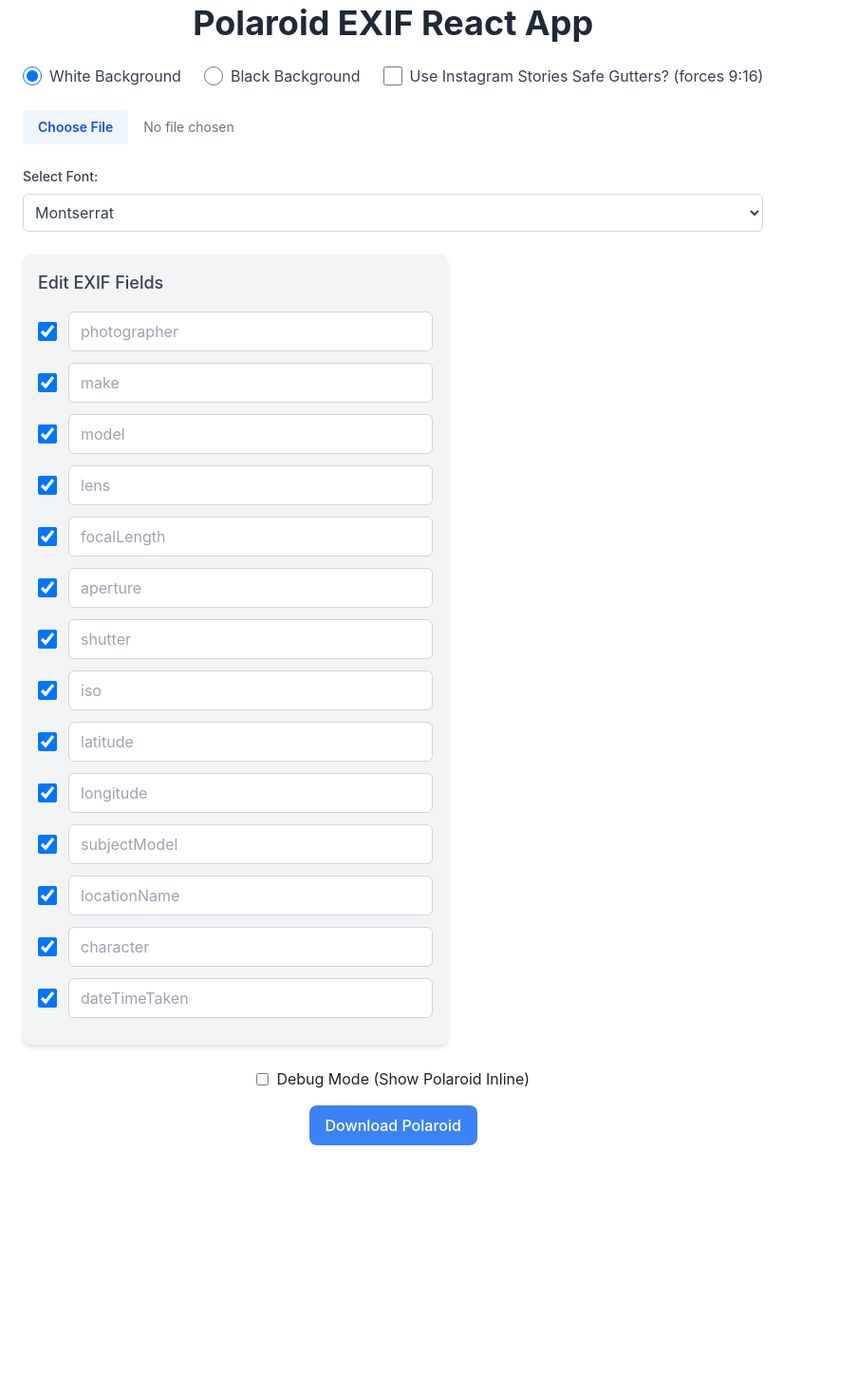
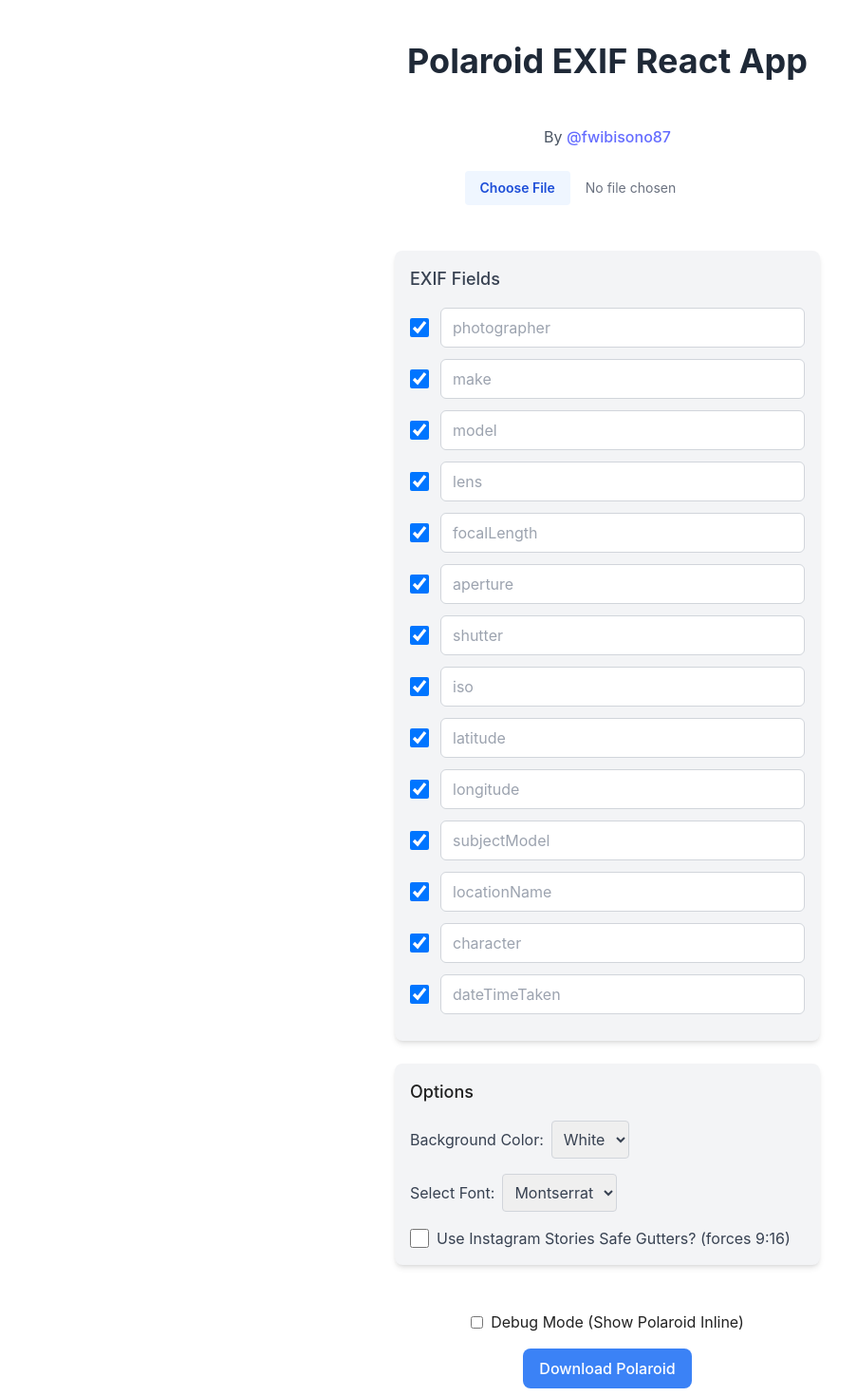
Before and after one commit to fwibisono87/exifgen, a React (Vite) app: page / in a window 1280 px wide. Shown: the part 20-1490 px from the top of the page at 95% size, without its empty margins (0-903 px from the left). Before the commit the page ends 1250 px from the top, so only its background shows below. Built offline with nearby package versions, Linux system fonts and the light colour scheme.

Commit message:
fix styling

```diff
--- a/src/App.tsx
+++ b/src/App.tsx
@@ -1,34 +1,39 @@
-import React, { useState } from 'react';
-import exifr from 'exifr';
-import EXIFForm from './components/EXIFForm';
-import CanvasPreview from './components/CanvasPreview';
-import { ExifFormData } from './types';
+import React, { useState } from "react";
+import exifr from "exifr";
+import EXIFForm from "./components/EXIFForm";
+import CanvasPreview from "./components/CanvasPreview";
+import { ExifFormData } from "./types";
+import OptionsForm from "./components/OptionsForm";
 
 const App: React.FC = () => {
   const [selectedFile, setSelectedFile] = useState<File | null>(null);
-  const [bgColor, setBgColor] = useState<'white' | 'black'>('white');
-  const [fontColor, setFontColor] = useState<'black' | 'white'>('black');
-  const [selectedFont, setSelectedFont] = useState<'Arial' | 'Courier' | 'Quicksand' | 'Poppins' | 'Montserrat'>('Montserrat');
+  const [bgColor, setBgColor] = useState<"white" | "black">("white");
+  const [fontColor, setFontColor] = useState<"black" | "white">("black");
+  const [selectedFont, setSelectedFont] = useState<
+    "Arial" | "Courier" | "Quicksand" | "Poppins" | "Montserrat"
+  >("Montserrat");
   const [useInstagramSafeGutters, setUseInstagramSafeGutters] = useState(false);
 
   const [exifFormData, setExifFormData] = useState<ExifFormData>({
-    photographer: '',
-    make: '',
-    model: '',
-    lens: '',
-    focalLength: '',
-    aperture: '',
-    shutter: '',
-    iso: '',
-    latitude: '',
-    longitude: '',
-    subjectModel: '',
-    locationName: '',
-    character: '',
-    dateTimeTaken: '',
+    photographer: "",
+    make: "",
+    model: "",
+    lens: "",
+    focalLength: "",
+    aperture: "",
+    shutter: "",
+    iso: "",
+    latitude: "",
+    longitude: "",
+    subjectModel: "",
+    locationName: "",
+    character: "",
+    dateTimeTaken: "",
   });
 
-  const [exifDisplay, setExifDisplay] = useState<{ [K in keyof ExifFormData]: boolean }>({
+  const [exifDisplay, setExifDisplay] = useState<{
+    [K in keyof ExifFormData]: boolean;
+  }>({
     photographer: true,
     make: true,
     model: true,
@@ -56,93 +61,67 @@ const App: React.FC = () => {
   };
 
   const handleFileChange = async (e: React.ChangeEvent<HTMLInputElement>) => {
-    console.log('[INFO] handleFileChange called');
+    console.log("[INFO] handleFileChange called");
     const file = e.target.files?.[0];
     if (!file) {
-      console.log('[INFO] No file selected');
+      console.log("[INFO] No file selected");
       return;
     }
     setSelectedFile(file);
-    console.log('[INFO] File selected:', file.name);
+    console.log("[INFO] File selected:", file.name);
 
     try {
       const data = await exifr.parse(file);
-      console.log('[INFO] EXIF data successfully parsed:', data);
+      console.log("[INFO] EXIF data successfully parsed:", data);
 
       setExifFormData((prev) => ({
         ...prev,
-        photographer: data?.Artist || '',
-        make: data?.Make || '',
-        model: data?.Model || '',
-        lens: data?.LensModel || '',
-        focalLength: data?.FocalLength ? `${data.FocalLength}` : '',
-        aperture: data?.FNumber ? `ƒ/${data.FNumber}` : '',
-        shutter: data?.ExposureTime ? formatShutterSpeed(data.ExposureTime) : '',
-        iso: data?.ISO ? `ISO ${data.ISO}` : '',
-        latitude: data?.latitude ? data.latitude.toFixed(6) : '',
-        longitude: data?.longitude ? data.longitude.toFixed(6) : '',
-        dateTimeTaken: data?.dateTimeOriginal
-          ? 'ada anjir'
-          : '',
+        photographer: data?.Artist || "",
+        make: data?.Make || "",
+        model: data?.Model || "",
+        lens: data?.LensModel || "",
+        focalLength: data?.FocalLength ? `${data.FocalLength}` : "",
+        aperture: data?.FNumber ? `ƒ/${data.FNumber}` : "",
+        shutter: data?.ExposureTime
+          ? formatShutterSpeed(data.ExposureTime)
+          : "",
+        iso: data?.ISO ? `ISO ${data.ISO}` : "",
+        latitude: data?.latitude ? data.latitude.toFixed(6) : "",
+        longitude: data?.longitude ? data.longitude.toFixed(6) : "",
+        dateTimeTaken: data?.dateTimeOriginal ? "ada anjir" : "",
       }));
     } catch (error) {
-      console.error('[ERROR] Failed to read EXIF data:', error);
+      console.error("[ERROR] Failed to read EXIF data:", error);
     }
   };
 
-  const handleBgColorChange = (color: 'white' | 'black') => {
-    console.log('[INFO] handleBgColorChange called', { color });
+  const handleBgColorChange = (color: "white" | "black") => {
+    console.log("[INFO] handleBgColorChange called", { color });
     setBgColor(color);
-    setFontColor(color === 'white' ? 'black' : 'white');
-    console.log('[INFO] Background colour changed to:', color);
+    setFontColor(color === "white" ? "black" : "white");
+    console.log("[INFO] Background colour changed to:", color);
   };
 
   const handleExifFieldChange = (field: keyof ExifFormData, value: string) => {
-    console.log('[INFO] handleExifFieldChange called', { field, value });
+    console.log("[INFO] handleExifFieldChange called", { field, value });
     setExifFormData((prev) => ({ ...prev, [field]: value }));
   };
 
   const handleToggleDisplay = (field: keyof ExifFormData) => {
-    console.log('[INFO] handleToggleDisplay called', { field });
+    console.log("[INFO] handleToggleDisplay called", { field });
     setExifDisplay((prev) => ({ ...prev, [field]: !prev[field] }));
   };
 
   return (
-    <div className="container mx-auto p-6 bg-white dark:bg-gray-800 min-h-screen">
-      <h1 className="text-4xl font-bold mb-6 text-center text-gray-800 dark:text-white">Polaroid EXIF React App</h1>
-      <div className="mb-6 flex justify-center space-x-6">
-        <label className="flex items-center space-x-2">
-          <input
-            type="radio"
-            name="bgColor"
-            value="white"
-            checked={bgColor === 'white'}
-            onChange={() => handleBgColorChange('white')}
-            className="h-5 w-5 text-blue-600"
-          />
-          <span className="text-gray-700 dark:text-gray-300">White Background</span>
-        </label>
-        <label className="flex items-center space-x-2">
-          <input
-            type="radio"
-            name="bgColor"
-            value="black"
-            checked={bgColor === 'black'}
-            onChange={() => handleBgColorChange('black')}
-            className="h-5 w-5 text-blue-600"
-          />
-          <span className="text-gray-700 dark:text-gray-300">Black Background</span>
-        </label>
-        <label className="flex items-center space-x-2">
-          <input
-            type="checkbox"
-            checked={useInstagramSafeGutters}
-            onChange={(e) => setUseInstagramSafeGutters(e.target.checked)}
-            className="h-5 w-5 text-blue-600"
-          />
-          <span className="text-gray-700 dark:text-gray-300">Use Instagram Stories Safe Gutters? (forces 9:16)</span>
-        </label>
-      </div>
+    <div className="flex flex-col py-16 w-screen min-h-screen w-full">
+      <div className="flex flex-col items-center justify-center min-h-screen gap-6">
+        <h1 className="text-4xl font-bold mb-6 text-center text-gray-800 dark:text-white">
+          Polaroid EXIF React App
+        </h1>
+        <span className="text-md text-gray-600 dark:text-gray-400">
+          By <a href="https://github.com/fwibisono87">@fwibisono87</a>
+          </span>
+
         <div className="mb-6">
           <input
             type="file"
@@ -151,31 +130,24 @@ const App: React.FC = () => {
             className="block w-full text-sm text-gray-500 file:mr-4 file:py-2 file:px-4 file:rounded file:border-0 file:text-sm file:font-semibold file:bg-blue-50 file:text-blue-700 hover:file:bg-blue-100"
           />
         </div>
-      <div className="mb-6">
-        <label htmlFor="fontSelect" className="block mb-2 text-sm font-medium text-gray-700 dark:text-gray-300">
-          Select Font:
-        </label>
-        <select
-          id="fontSelect"
-          value={selectedFont}
-          onChange={(e) => setSelectedFont(e.target.value as 'Arial' | 'Courier' | 'Quicksand' | 'Poppins' | 'Montserrat')}
-          className="block w-full p-2 border border-gray-300 rounded-md bg-white dark:bg-gray-700 text-gray-700 dark:text-gray-300 focus:outline-none focus:ring-2 focus:ring-blue-500"
-        >
-          <option value="Arial">Arial</option>
-          <option value="Courier">Courier</option>
-          <option value="Quicksand">Quicksand</option>
-          <option value="Montserrat">Montserrat</option>
-          <option value="Poppins">Poppins</option>
-        </select>
-      </div>
+
         <EXIFForm
           exifFormData={exifFormData}
           onChangeField={handleExifFieldChange}
           exifDisplay={exifDisplay}
           onToggleDisplay={handleToggleDisplay}
         />
-      <div
-      >
+
+        <OptionsForm
+          bgColor={bgColor}
+          handleBgColorChange={handleBgColorChange}
+          selectedFont={selectedFont}
+          setSelectedFont={setSelectedFont}
+          useInstagramSafeGutters={useInstagramSafeGutters}
+          setUseInstagramSafeGutters={setUseInstagramSafeGutters}
+        />
+
+        <div>
           <CanvasPreview
             selectedFile={selectedFile}
             bgColor={bgColor}
@@ -187,6 +159,7 @@ const App: React.FC = () => {
           />
         </div>
       </div>
+    </div>
   );
 };
 
--- a/src/components/EXIFForm.tsx
+++ b/src/components/EXIFForm.tsx
@@ -17,7 +17,7 @@ const EXIFForm: React.FC<Props> = ({
   console.log('[INFO] EXIFForm rendered', { exifFormData, exifDisplay });
   return (
     <div className="p-4 bg-gray-100 rounded-lg shadow-md w-full max-w-md">
-      <p className="mb-4 text-lg font-medium text-gray-700">Edit EXIF Fields</p>
+      <p className="mb-4 text-lg font-medium text-gray-700">EXIF Fields</p>
       {Object.keys(exifFormData).map((field) => (
         <div key={field} className="flex items-center mb-3">
           <input
--- /dev/null
+++ b/src/components/OptionsForm.tsx
@@ -0,0 +1,90 @@
+
+import React from 'react';
+
+interface Props {
+  bgColor: "white" | "black";
+  handleBgColorChange: (color: "white" | "black") => void;
+  selectedFont: "Arial" | "Courier" | "Quicksand" | "Poppins" | "Montserrat";
+  setSelectedFont: (font: "Arial" | "Courier" | "Quicksand" | "Poppins" | "Montserrat") => void;
+  useInstagramSafeGutters: boolean;
+  setUseInstagramSafeGutters: (value: boolean) => void;
+}
+
+const OptionsForm: React.FC<Props> = ({
+  bgColor,
+  handleBgColorChange,
+  selectedFont,
+  setSelectedFont,
+  useInstagramSafeGutters,
+  setUseInstagramSafeGutters,
+}) => {
+  return (
+    <div className="p-4 bg-gray-100 rounded-lg shadow-md w-full max-w-md dark:bg-gray-800">
+      <p className="mb-4 text-lg font-medium text-black-700 dark:text-gray-200">Options</p>
+
+      <label
+        htmlFor="bgColorSelect"
+        className="flex items-center space-x-2 mb-4"
+      >
+        <span className="text-gray-700 dark:text-gray-300">
+          Background Color:
+        </span>
+        <select
+          id="bgColorSelect"
+          value={bgColor}
+          onChange={(e) =>
+            handleBgColorChange(e.target.value as "white" | "black")
+          }
+          className="h-10 px-2 rounded border border-gray-300 text-gray-700 dark:text-gray-300 dark:bg-gray-700"
+        >
+          <option value="white">White</option>
+          <option value="black">Black</option>
+        </select>
+      </label>
+
+      <label
+        htmlFor="fontSelect"
+        className="flex items-center space-x-2 mb-4"
+      >
+        <span className="text-gray-700 dark:text-gray-300">
+          Select Font:
+        </span>
+        <select
+          id="fontSelect"
+          value={selectedFont}
+          onChange={(e) =>
+            setSelectedFont(
+              e.target.value as
+                | "Arial"
+                | "Courier"
+                | "Quicksand"
+                | "Poppins"
+                | "Montserrat"
+            )
+          }
+          className="h-10 px-2 rounded border border-gray-300 text-gray-700 dark:text-gray-300 dark:bg-gray-700"
+        >
+          <option value="Arial">Arial</option>
+          <option value="Courier">Courier</option>
+          <option value="Quicksand">Quicksand</option>
+          <option value="Montserrat">Montserrat</option>
+          <option value="Poppins">Poppins</option>
+        </select>
+      </label>
+
+      <label className="flex items-center space-x-2">
+        <input
+          type="checkbox"
+          checked={useInstagramSafeGutters}
+          onChange={(e) => setUseInstagramSafeGutters(e.target.checked)}
+          className="h-5 w-5 text-blue-600"
+        />
+        <span className="text-gray-700 dark:text-gray-300">
+          Use Instagram Stories Safe Gutters? (forces 9:16)
+        </span>
+      </label>
+    </div>
+  );
+};
+
+export default OptionsForm;
```
Lines whose indentation alone changed are shown as unchanged.
